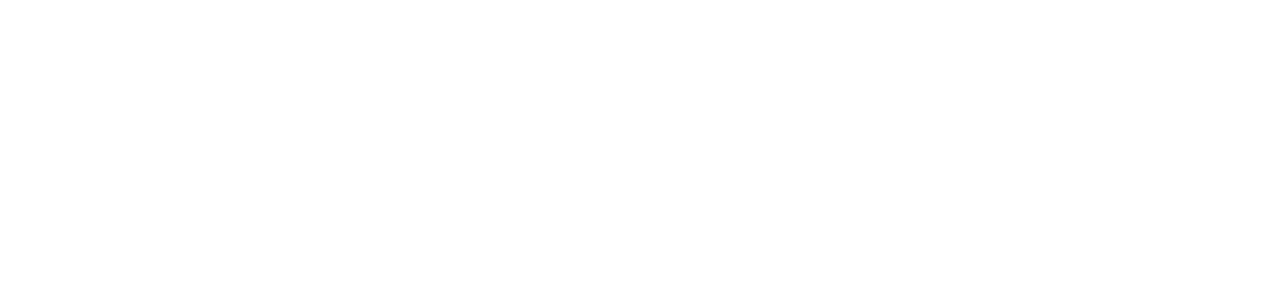
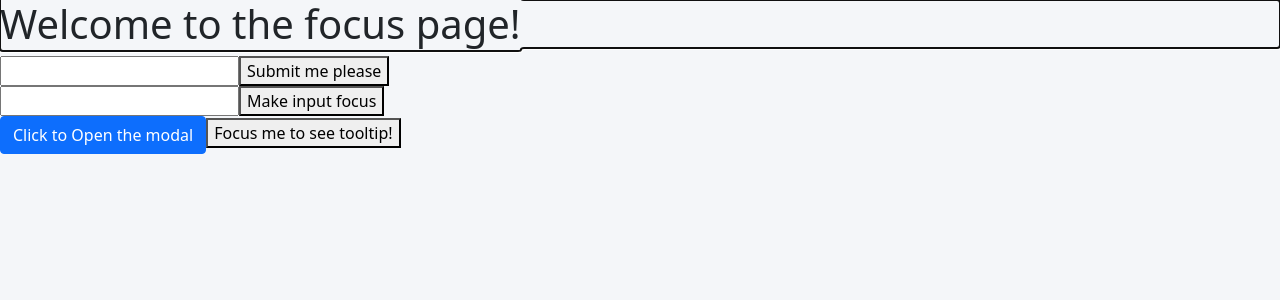
Before and after one commit to michaeldevelopment/To-Do-List-Reddux, a React (Create React App) app: page /focus in a window 1280 px wide. Before the commit this address had no page. Shown: the top 300 px of the page. Built offline with nearby package versions, Linux system fonts and the light colour scheme.

Commit message:
Doing accesibility stuff

```diff
--- a/package.json
+++ b/package.json
@@ -8,16 +8,20 @@
     "@testing-library/user-event": "^13.5.0",
     "bootstrap": "^5.1.3",
     "eslint-config-react-app": "^7.0.0",
+    "focus-lock": "^0.10.2",
     "react": "^17.0.2",
     "react-bootstrap": "^2.2.0",
+    "react-document-title": "^2.0.3",
     "react-dom": "^17.0.2",
+    "react-focus-lock": "^2.8.1",
     "react-icons": "^4.3.1",
     "react-redux": "^7.2.6",
     "react-router-dom": "^6.2.2",
     "react-scripts": "5.0.0",
     "redux": "^4.1.2",
     "redux-devtools-extension": "^2.13.9",
-    "redux-thunk": "^2.4.1"
+    "redux-thunk": "^2.4.1",
+    "sass": "^1.51.0"
   },
   "scripts": {
     "start": "react-scripts start",
--- a/src/App.js
+++ b/src/App.js
@@ -1,11 +1,14 @@
 import Home from "./Pages/Home";
+import Focus from "./Pages/Focus";
 import { BrowserRouter as Router, Routes, Route } from "react-router-dom";
+import "./styles/styles.scss";
 
 function App() {
   return (
     <Router>
       <Routes>
         <Route path="/" element={<Home />} />
+        <Route path="/focus" element={<Focus />} />
       </Routes>
     </Router>
   );
--- /dev/null
+++ b/src/Components/FocusElement.js
@@ -0,0 +1,6 @@
+import React from "react";
+
+export default function FocusElement() {
+  // autoFocus y focus no funcionan con etiquetas tipo h2 o p, funcionan por ejemplo con etiquetas como input o button
+  return <h2 autoFocus> Me has enviado </h2>;
+}
--- /dev/null
+++ b/src/Components/ModalComponent.js
@@ -0,0 +1,39 @@
+import React, { useEffect } from "react";
+import Modal from "react-bootstrap/Modal";
+
+import Button from "react-bootstrap/Button";
+
+import FocusLock from "react-focus-lock";
+
+const ModalComponent = ({ show, setShow }) => {
+  useEffect(() => {
+    window.addEventListener("keydown", handleKeyEvent);
+
+    return () => window.removeEventListener("keydown", handleKeyEvent);
+  }, []);
+
+  const handleKeyEvent = async (event) => {
+    event.code === "Escape" ? await setShow(false) : null;
+  };
+
+  return (
+    <Modal show={show} onHide={handleKeyEvent}>
+      <FocusLock>
+        <Modal.Header>
+          <Modal.Title>Modal title</Modal.Title>
+        </Modal.Header>
+
+        <Modal.Body>
+          <p>Modal body text goes here.</p>
+        </Modal.Body>
+
+        <Modal.Footer>
+          <Button variant="secondary">Close</Button>
+          <Button variant="primary">Save changes</Button>
+        </Modal.Footer>
+      </FocusLock>
+    </Modal>
+  );
+};
+
+export default ModalComponent;
--- a/src/Components/Todos.js
+++ b/src/Components/Todos.js
@@ -1,4 +1,4 @@
-import { useSelector, useDispatch } from "../Context/index";
+import { useSelector, useDispatch } from "react-redux";
 import { deleteTodo, completedTodo } from "../store/actions";
 
 import OverlayTrigger from "react-bootstrap/OverlayTrigger";
--- /dev/null
+++ b/src/Pages/Focus.js
@@ -0,0 +1,73 @@
+import React, { useEffect, useState, useRef, Fragment } from "react";
+import FocusElement from "../Components/FocusElement";
+import ModalComponent from "../Components/ModalComponent";
+
+import Button from "react-bootstrap/Button";
+
+import FocusLock from "react-focus-lock";
+
+export default function Focus() {
+  const [tooltip, setTooltip] = useState(false);
+  const [show, setShow] = useState(false);
+  const focusedContent = useRef(null);
+  const focused = useRef(null);
+
+  useEffect(() => {
+    document.title = "Welcome to Focus Page";
+    focusedContent.current.focus();
+  }, []);
+
+  const handleSubmitForm = (e) => {
+    e.preventDefault();
+    setShow(true);
+  };
+
+  const handleFocus = (e) => {
+    e.preventDefault();
+  };
+
+  // .focus() solo funciona con algunas etiquetas como por ejemplo los input, pero no con los textos
+
+  // Junto con el ref, es posible setear la pagina de manera que haga el focus partiendo de un elemento HTML en especifico
+  // Lo puedo poner donde YO QUIERA, EN CUALQUIER ETIQUETA.. Sin el tabIndex NO FUNCIONA !!!!
+
+  // tabIndex indica el orden en el que se le hace focus con el tab a los elementos HTML.
+  // 1 va primero, 0 segundo, etc.
+  return (
+    <FocusLock>
+      <Fragment>
+        <h1 ref={focusedContent} tabIndex="0">
+          Welcome to the focus page!
+        </h1>
+        {show ? (
+          <FocusElement />
+        ) : (
+          <form role="form">
+            <input />
+            <button onClick={handleSubmitForm}> Submit me please </button>
+          </form>
+        )}
+
+        <form>
+          <input tabIndex="1" ref={focused} />
+          <button id="pageFocus" onClick={handleFocus}>
+            Make input focus
+          </button>
+        </form>
+
+        <Button role="button" onClick={() => setShow(true)}>
+          Click to Open the modal
+        </Button>
+        <ModalComponent role="modal" show={show} setShow={setShow} />
+
+        <button
+          onFocus={() => setTooltip(true)}
+          onBlur={() => setTooltip(false)}
+        >
+          Focus me to see tooltip!
+        </button>
+        {tooltip && <p> You are focusing on me! </p>}
+      </Fragment>
+    </FocusLock>
+  );
+}
--- a/src/Pages/Home.js
+++ b/src/Pages/Home.js
@@ -10,6 +10,8 @@
 
 import { loadTodos } from "../store/actions";
 import { useDispatch } from "react-redux";
+
+import DocumentTitle from "react-document-title";
 
 export default function Home() {
   const dispatch = useDispatch();
@@ -29,12 +31,17 @@
     },
   ];
 
+  // Puedo tambien manipular el DOM para cambiar el titulo de una pagina con document.title = xx...
   useEffect(() => {
     dispatch(loadTodos(allTodos));
-  });
+    document.title = "Welcome again to Home";
+  }, []);
 
+  // El componente DocumentTitle me permite agregar diferentes titulos a las paginas de un Page en el DOM
+  // Por ejemplo, para la pagina Home, voy a ver en la pestana un titulo que diga "Welcome to .."
+  // Puedo agregar diferentes titulos segun sea la pagina
   return (
-    <>
+    <DocumentTitle title="Welcome to Home Page">
       <Container fluid>
         <Row>
           <Col lg={6} className="todosPending">
@@ -47,6 +54,6 @@
           </Col>
         </Row>
       </Container>
-    </>
+    </DocumentTitle>
   );
 }
```
Also changed, not shown: 1 other file (tests, documents, lock files or other folders).
